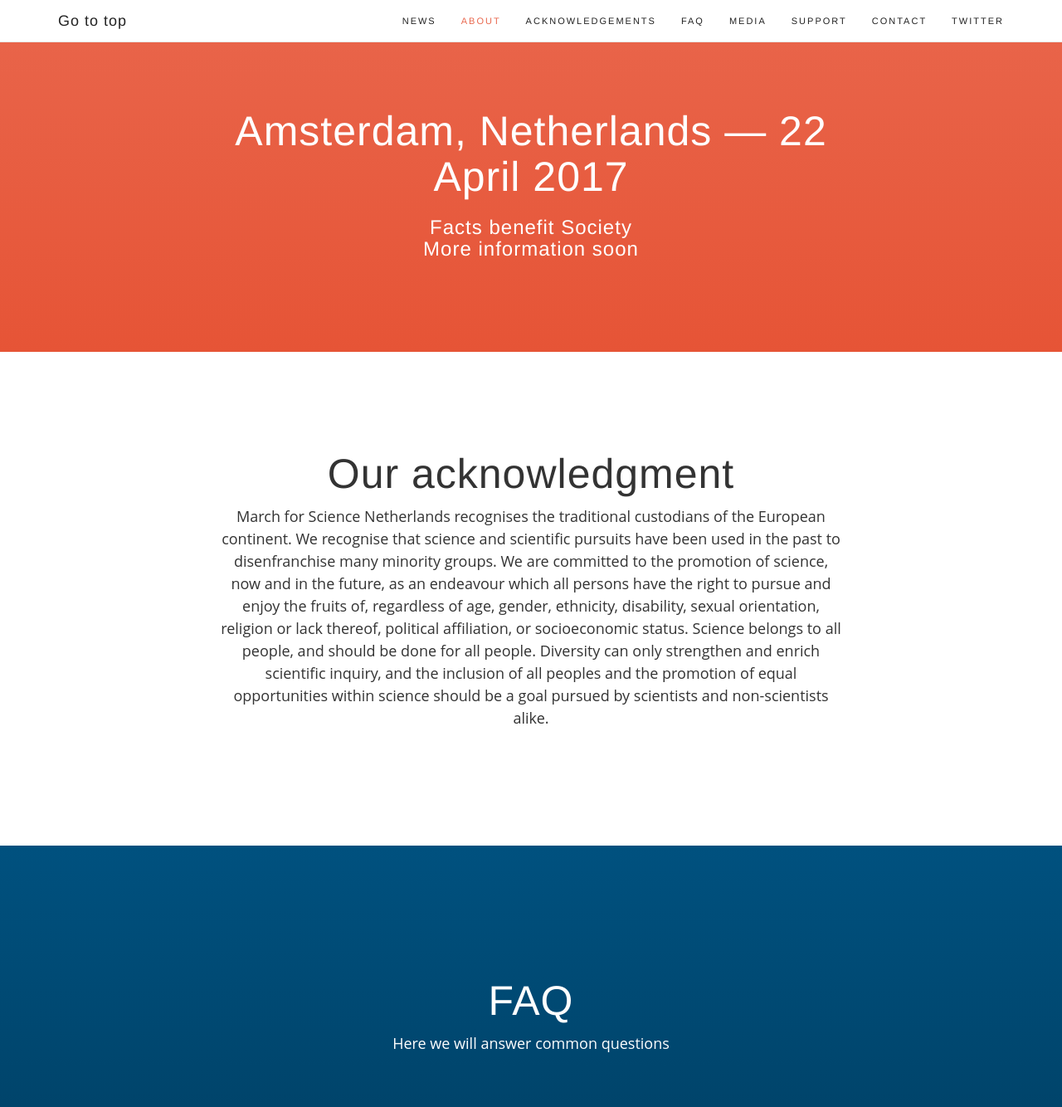
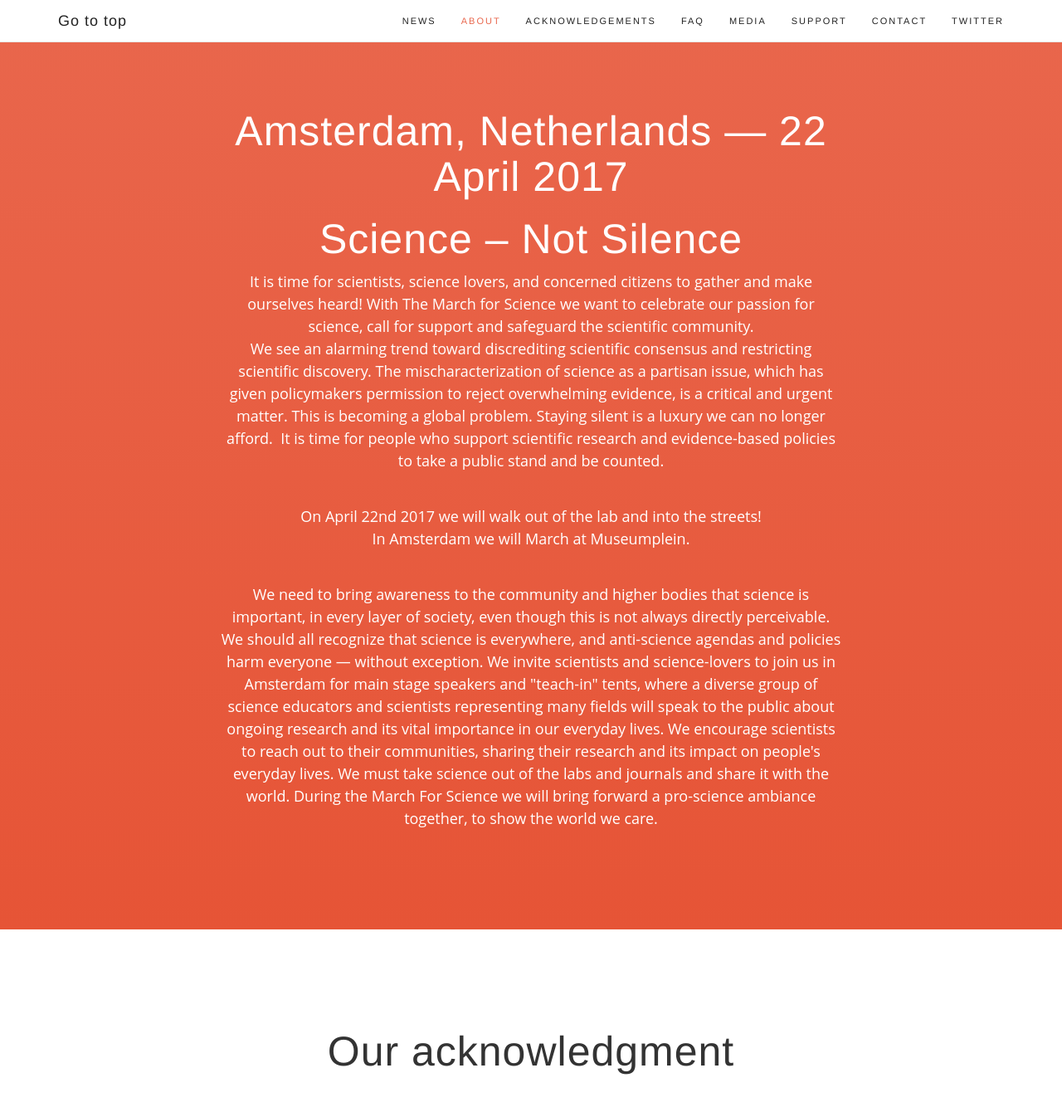
Before and after one commit to marchforsciencenl/marchforsciencenl-website, a Jekyll site: the page built from index.html, in a window 1280 px wide and 1400 px high, scrolled down 920 px. Shown: the top 1334 px of the window at 83% size. Built offline with Jekyll 4.4.1, drawn with Linux system fonts in a browser that asks for light colours; some web fonts are replaced; comment, search, counter and statistics services are not loaded.

Commit message:
Our own text

```diff
--- a/_includes/about.html
+++ b/_includes/about.html
@@ -5,11 +5,38 @@
             <div class="col-lg-8 col-lg-offset-2">
               <br/><br/>
               <h2>Amsterdam, Netherlands &mdash; 22 April 2017</h2>
-              <h3>Facts benefit Society<br/> More information soon</h3>
-<!--               <br/>
-                <p>Put some stuff in _includes/about.html</p>
-                <br/>
- -->              </div>
+
+
+<h2>Science – Not Silence</h2>
+<p>
+It is time for scientists, science lovers, and concerned citizens to gather and make ourselves heard! With The
+March for Science we want to celebrate our passion for science, call for support and safeguard the scientific
+community.<br>
+
+We see an alarming trend toward discrediting scientific consensus and restricting scientific discovery. The
+mischaracterization of science as a partisan issue, which has given policymakers permission to reject overwhelming
+evidence, is a critical and urgent matter. This is becoming a global problem. Staying silent is a luxury we can no
+longer afford.  It is time for people who support scientific research and evidence-based policies to take a public
+stand and be counted.<br>
+</p>
+<br>
+<p>
+On April 22nd 2017 we will walk out of the lab and into the streets!<br>
+In Amsterdam we will March at Museumplein.<br>
+</p>
+<br>
+<p>
+We need to bring awareness to the community and higher bodies that science is important, in every layer of
+society, even though this is not always directly perceivable. We should all recognize that science is everywhere,
+and anti-science agendas and policies harm everyone — without exception. We invite scientists and science-lovers
+to join us in Amsterdam for main stage speakers and &quot;teach-in&quot; tents, where a diverse group of science educators
+and scientists representing many fields will speak to the public about ongoing research and its vital importance in
+our everyday lives. We encourage scientists to reach out to their communities, sharing their research and its
+impact on people&#39;s everyday lives. We must take science out of the labs and journals and share it with the world.
+During the March For Science we will bring forward a pro-science ambiance together, to show the world we care.
+</p>
+
+               </div>
                </div>
         </div>
     </section>
--- a/_includes/acknowledgements.html
+++ b/_includes/acknowledgements.html
@@ -4,7 +4,6 @@
         <div class="row">
             <div class="col-lg-8 col-lg-offset-2">
 		    <div class="section-heading"><h2>Our acknowledgment</h2></div>
-                <p>March for Science Netherlands recognises the traditional custodians of the European continent. We recognise that science and scientific pursuits have been used in the past to disenfranchise many minority groups. We are committed to the promotion of science, now and in the future, as an endeavour which all persons have the right to pursue and enjoy the fruits of, regardless of age, gender, ethnicity, disability, sexual orientation, religion or lack thereof, political affiliation, or socioeconomic status. Science belongs to all people, and should be done for all people. Diversity can only strengthen and enrich scientific inquiry, and the inclusion of all peoples and the promotion of equal opportunities within science should be a goal pursued by scientists and non-scientists alike.</p>
                 <br/>
             </div>
             </div>
```
